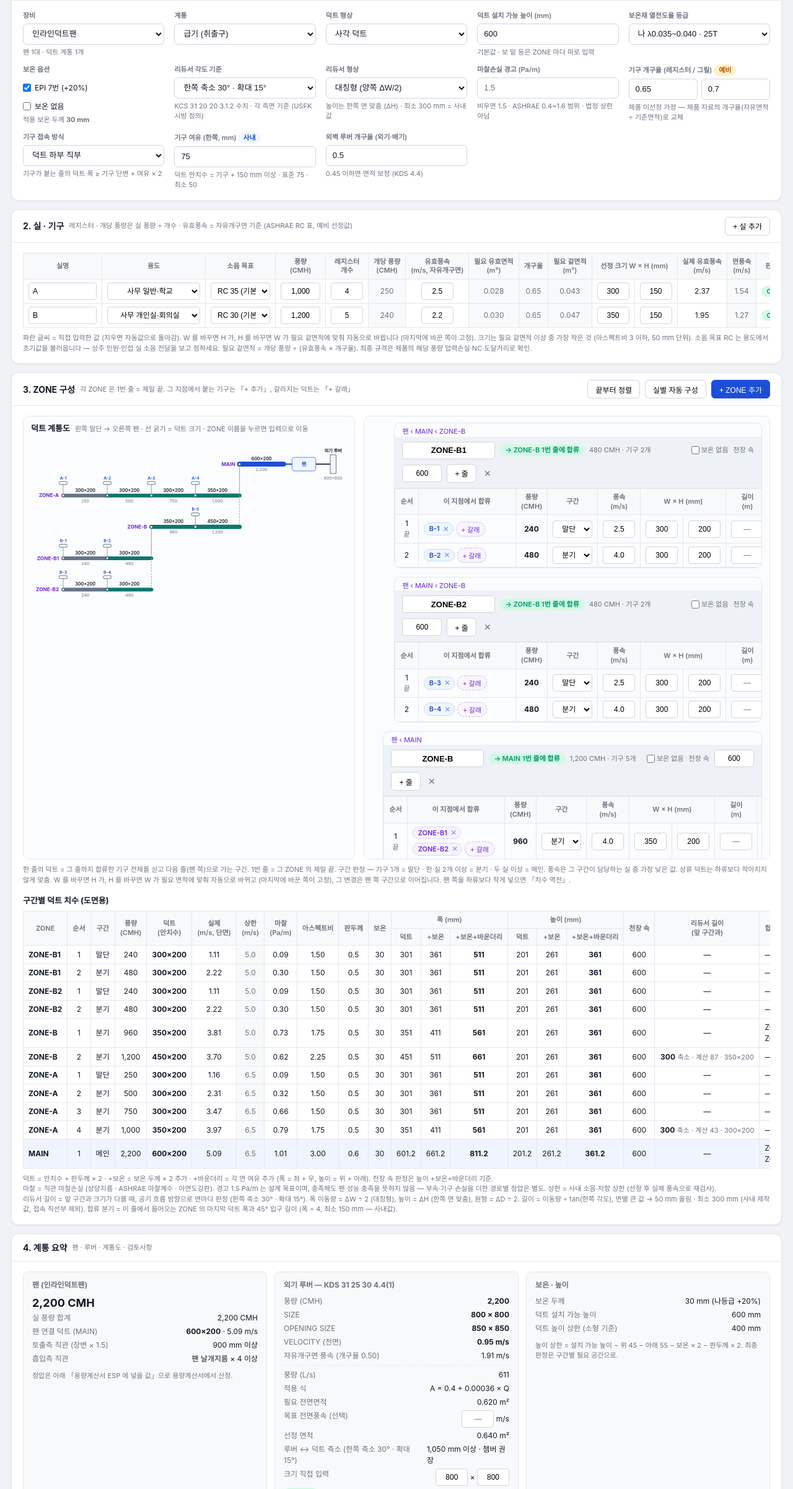
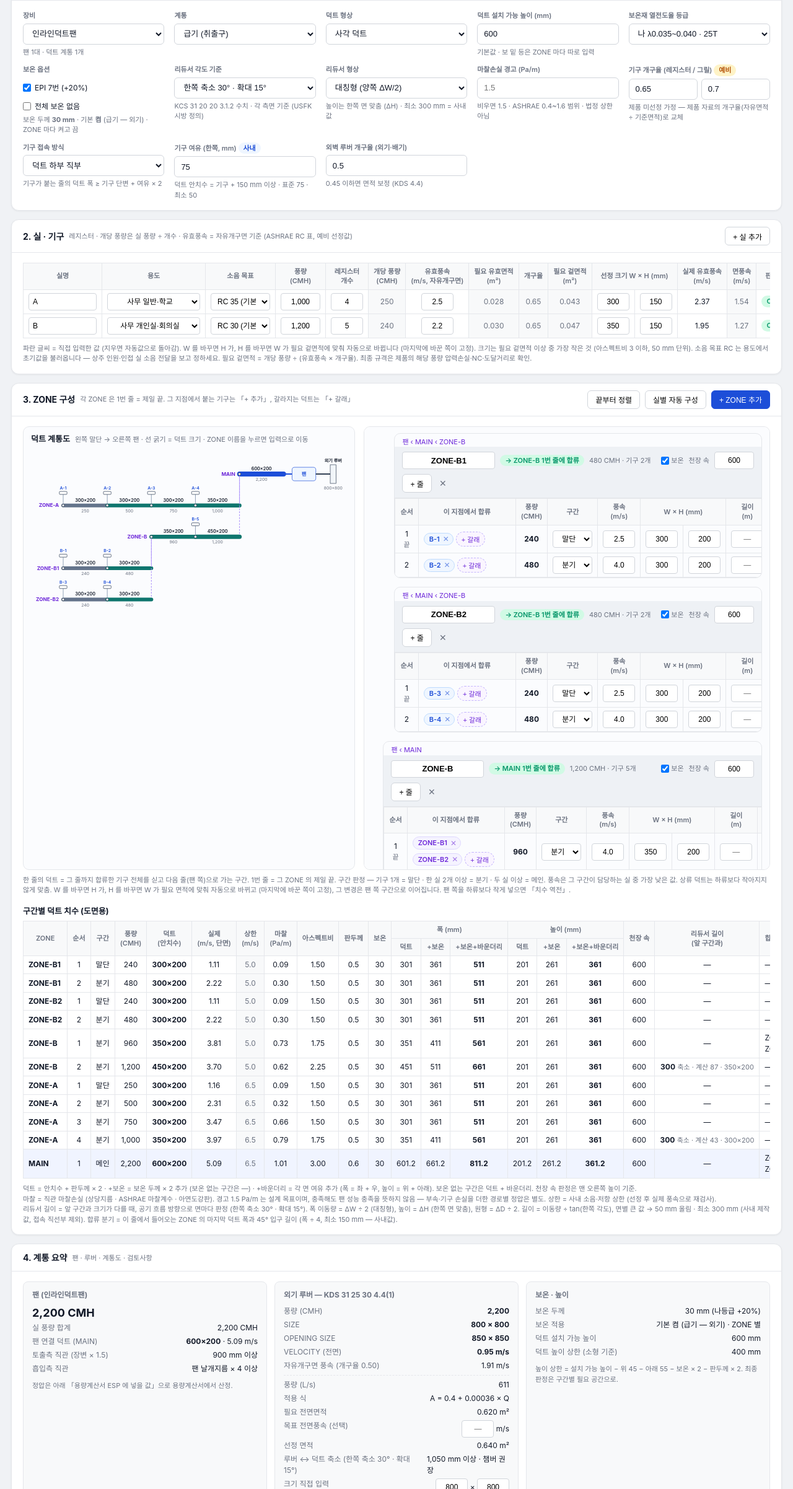
Before and after one commit to CHOI-ILKWON/duct-calc, a plain HTML site: page index.html in a window 1280 px wide. Shown: the part 114-2517 px from the top of the page at 62% size. Drawn offline with Linux system fonts and the light colour scheme.

Commit message:
Feat: 보온 ZONE 별 켜고 끄기 · 기본값 급기 켬/배기 끔 · 치수표 「덕트+바운더리」
- 보온 기본: 급기(외기·전열교환기 SA) 켬, 배기(실내 공기·RA·천정형팬) 끔 — KDS 31 25 30 1.6(5) 결로 기준
- ZONE 마다 「보온」 체크로 켜고 끔, 계통 설정은 「전체 보온 없음」
- 구간별 치수표: 보온 없는 구간은 +보온 칸 「—」, 맨 오른쪽 = 덕트+바운더리 (머리글도 따라 바뀜)
- 전열교환기 OA·EA 덕트 보온 필수 표시, 배기 토출 구간 결로 검토 안내
- 이전 저장 파일은 결과가 바뀌지 않게 ZONE 보온 켬으로 불러옴

Co-Authored-By: Claude Opus 5.5 <noreply@anthropic.com>
Claude-Session: https://claude.ai/code/session_01HpXSPmEBtE4B8SA64V7mak

```diff
--- a/index.html
+++ b/index.html
@@ -193,7 +193,12 @@ function transLen(up,dn,round){
 // 보온 — KCS 31 20 05 덕트 보온두께 (내부 10~40℃, RH 75% 미만). 열전도율 등급으로 정함
 const INS={ga:[20,'가 λ0.030~0.034'],na:[25,'나 λ0.035~0.040'],da:[30,'다 λ0.041~0.046'],ra:[35,'라 λ0.047~0.051']};
 // 에너지절약설계기준 EPI 기계 7번 — 국가건설기준 두께의 20% 이상 → 5 mm 단위로 올림
-const insT=()=>S.insOff?0:(S.epi?Math.ceil(INS[S.insGrade][0]*1.2/5-1e-9)*5:INS[S.insGrade][0]);
+const insThk=()=>S.epi?Math.ceil(INS[S.insGrade][0]*1.2/5-1e-9)*5:INS[S.insGrade][0];
+// 보온 여부 — 결로는 덕트 안 공기와 주변 온도 차이로 생긴다 (KDS 31 25 30 1.6(5)).
+//   기본: 급기(외기·전열교환기 SA) = 보온, 배기(실내 공기 · 전열교환기 RA · 천정형팬) = 보온 없음. ZONE 마다 켜고 끈다
+//   (외벽 가까운 배기·비난방 공간 통과 구간은 켜서 검토)
+const insDef=()=>!isCeil()&&S.mode==='supply';
+const insT=()=>S.insOff||!insDef()?0:insThk();
 
 // 판두께 — 각형은 장변, 원형(스파이럴)은 지름 기준. 교재값 · KCS 31 20 20 원문 대조 필요
 function plateRect(L){ if(L<=450)return .5; if(L<=750)return .6; if(L<=1500)return .8; if(L<=2200)return 1.0; return 1.2; }
@@ -212,7 +217,7 @@ function pickStd(list,mm){ for(const d of list) if(d>=mm-1e-6) return d; return
 const KEY='duct-calc-v2';
 let _n=0; const uid=p=>p+Date.now().toString(36).slice(-4)+(++_n).toString(36);
 function blank(){ return {v:2,project:'',mode:'supply',shape:'rect',device:'inline',apt46:false,rcV:true,ceil:600,
-  insGrade:'na',epi:true,insOff:false,mount:'bottom',fitGap:75,fitV2:true,ventV:4.0,ventOpen:0.7,regOpen:0.65,grilleOpen:0.70,louverOpen:0.50,louverV:null,louverO:{w:null,h:null},
+  insGrade:'na',epi:true,insOff:false,insV:true,mount:'bottom',fitGap:75,fitV2:true,ventV:4.0,ventOpen:0.7,regOpen:0.65,grilleOpen:0.70,louverOpen:0.50,louverV:null,louverO:{w:null,h:null},
   redMode:'side',redShape:'conc',redAng:[30,15],pamW:null,
   rooms:[],zones:[]}; }
 let S=blank();
@@ -310,7 +315,7 @@ function normalize(){
   }
 }
 const hMax=(c=S.ceil,ins=insT())=>Math.max(100,floor50(c-45-55-2*ins-2*0.5));
-const zIns=z=>z&&z.insOff?0:insT();
+const zIns=z=>S.insOff?0:((z&&z.ins!=null)?z.ins:insDef())?insThk():0;
 const zCeil=z=>(z&&z.ceil)||S.ceil;
 // 기구 양쪽 여유 합 — 덕트 안치수 ≥ 기구 + 여유 × 2.
 //   한쪽 75 mm = 사내 시공 관행 (레지스터 테두리 25~30 + 덕트 모서리 이음부를 피한 피스 자리 15~20 + 보온 마감·오차).
@@ -504,8 +509,8 @@ function renderSys(){
     <div class="fg"><span class="fl">보온재 열전도율 등급</span>${sel(Object.entries(INS).map(([k,v])=>[k,v[1]+' · '+v[0]+'T']),S.insGrade,"setSys('insGrade',this.value)")}</div>
     <div class="fg"><span class="fl">보온 옵션</span>
       <label class="chk"><input type="checkbox" ${S.epi?'checked':''} onchange="setSys('epi',this.checked)">EPI 7번 (+20%)</label>
-      <label class="chk" style="height:auto"><input type="checkbox" ${S.insOff?'checked':''} onchange="setSys('insOff',this.checked)">보온 없음</label>
-      <span class="fh">적용 보온 두께 <b>${t} mm</b></span></div>
+      <label class="chk" style="height:auto"><input type="checkbox" ${S.insOff?'checked':''} onchange="setSys('insOff',this.checked)">전체 보온 없음</label>
+      <span class="fh">보온 두께 <b>${insThk()} mm</b> · 기본 ${S.insOff?'전체 없음':insDef()?'<b>켬</b> (급기 — 외기)':'<b>끔</b> (배기 — 실내 공기)'} · ZONE 마다 켜고 끔</span></div>
     <div class="fg"><span class="fl">리듀서 각도 기준</span>${sel([['side','한쪽 축소 30° · 확대 15°'],['ashrae','전체각 15° (ASHRAE 권장)'],['proj','프로젝트 지정']],S.redMode,"setSys('redMode',this.value)")}
       ${S.redMode==='proj'?`<div style="display:flex;gap:6px;align-items:center;font-size:12px">한쪽 축소 <input class="ti s" type="text" inputmode="decimal" value="${S.redAng[0]}" onchange="setRedAng(0,this.value)">° 확대 <input class="ti s" type="text" inputmode="decimal" value="${S.redAng[1]}" onchange="setRedAng(1,this.value)">°</div>`:''}
       <span class="fh">${S.redMode==='side'?'KCS 31 20 20 3.1.2 수치 · 각 측면 기준 (USFK 시방 정의)':S.redMode==='ashrae'?'손실·소음 저감용 완만한 권장 — 길이 약 4~7배':'승인된 상세도·시방의 각도'}</span></div>
@@ -596,7 +601,7 @@ function renderZones(){
       ${isRoot?`<span class="badge b-info">${isCeil()?'벤트캡 연결':'팬 연결'}</span>`:parent?`<span class="badge b-ok">→ ${esc(parent.name)} ${pRow}번 줄에 합류</span>`:'<span class="badge b-warn">미연결 — 다른 ZONE 의 줄에서 「+ 추가」로 붙이세요</span>'}
       <span class="card-s">${f0(res.flow)} CMH · 기구 ${res.outlets.length}개</span>
       <span style="flex:1"></span>
-      <label class="card-s" style="display:flex;gap:3px;align-items:center;cursor:pointer" title="결로 위험이 없는 실내 배기 구간 등"><input type="checkbox" ${z.insOff?'checked':''} onchange="zoneSet('${z.id}','insOff',this.checked)">보온 없음</label>
+      <label class="card-s" style="display:flex;gap:3px;align-items:center;cursor:pointer;${z.ins!=null?'color:var(--info);font-weight:700':''}" title="기본: ${insDef()?'급기 = 보온':'배기 = 보온 없음'}. 외벽 가까운 배기·비난방 공간 통과 구간은 켜서 결로 검토"><input type="checkbox" ${zIns(z)>0?'checked':''} ${S.insOff?'disabled':''} onchange="zoneSet('${z.id}','ins',this.checked)">보온</label>
       <span class="card-s">천장 속</span><input class="ti n${z.ceil?' ov':''}" type="text" inputmode="decimal" step="50" value="${f0(zCeil(z))}" title="이 ZONE 의 덕트 설치 가능 높이 (비우면 기본값)" onchange="zoneSet('${z.id}','ceil',this.value)">
       <button class="btn" onclick="rowAdd('${z.id}')">+ 줄</button>
       <button class="btn-x" title="ZONE 삭제" onclick="zoneDel('${z.id}')">✕</button></div>
@@ -615,7 +620,7 @@ function renderZones(){
       if(!s||s.empty){ h+=`<tr><td>${lab}</td><td class="l"><div class="chips">${chips}${addSel}${br}</div></td><td colspan="${round?7:8}" class="cv">기구 또는 ZONE 을 추가하세요</td><td style="white-space:nowrap">${ctl}</td></tr>`; return; }
       const chk=segChecks(s).map(c=>`<span class="badge ${c[0]}">${c[1]}</span>`).join(' ')||'<span class="badge b-ok">OK</span>';
       h+=`<tr class="${s.type==='main'?'seg-main':''}"><td>${lab}</td><td class="l"><div class="chips">${chips}${addSel}${br}</div></td>
-        <td><b>${f0(s.flow)}</b></td><td><select class="ti${row.tO?' ov':''}" style="width:64px" title="자동: ${SEG_NAME[s.typeAuto]} — 실제 역할(연결 구조·담당 풍량)이 다르면 바꾸세요" onchange="rowType('${z.id}','${row.id}',this.value)">${(isCeil()?['merge','fdis']:['main','branch','term']).map(t=>`<option value="${t}"${t===s.type?' selected':''}>${SEG_NAME[t]}</option>`).join('')}</select></td>
+        <td><b>${f0(s.flow)}</b></td><td><select class="ti${row.tO?' ov':''}" style="width:${isCeil()?92:64}px" title="자동: ${SEG_NAME[s.typeAuto]} — 실제 역할(연결 구조·담당 풍량)이 다르면 바꾸세요" onchange="rowType('${z.id}','${row.id}',this.value)">${(isCeil()?['merge','fdis']:['main','branch','term']).map(t=>`<option value="${t}"${t===s.type?' selected':''}>${SEG_NAME[t]}</option>`).join('')}</select></td>
         <td><input class="ti s${row.vO?' ov':''}" type="text" inputmode="decimal" step="0.1" value="${s.type==='fdis'&&!row.vO?'':f1(s.V)}" placeholder="${s.type==='fdis'?'Pa/m':''}" title="${s.type==='fdis'?'팬 토출관은 접속구 지름에서 시작해 Pa/m 목표로 키웁니다. 풍속을 넣으면 풍속으로 정함':''}" onchange="rowSet('${z.id}','${row.id}','vO',this.value)"></td>
         ${round?`<td><input class="ti s${row.dO?' ov':''}" type="text" inputmode="decimal" step="25" value="${f0(s.d)}" onchange="rowSet('${z.id}','${row.id}','dO',this.value)"></td>`
           :`<td><input class="ti s${row.wO?' ov':''}" type="text" inputmode="decimal" step="50" value="${f0(s.w)}" onchange="rowSet('${z.id}','${row.id}','wO',this.value)"></td>
@@ -655,15 +660,18 @@ function segTableHTML(){
       const rdTxt=rd?`<b>${f0(rd.L)}</b> <span class="card-s">${rd.kind} · 계산 ${f0(rd.raw)} · ${rd.from}</span>`:'—';
       const brTxt=br.length?br.map(b=>`${esc(b.name)} 폭 ${f0(b.bw)} → <b>${f0(b.L)}</b>`).join('<br>'):'—';
       rows+=`<tr class="${s.type==='main'?'seg-main':''}"><td class="l"><b>${esc(z.name)}</b></td><td>${i+1}</td><td>${SEG_NAME[s.type]}</td><td>${f0(s.flow)}</td>
-        <td><b>${s.dim}</b></td><td>${f2(s.vAct)}</td><td class="cv">${isFinite(s.vmax)?f1(s.vmax):'—'}</td><td${s.pam>pamWarn()+1e-9?' style="color:var(--warn);font-weight:700"':''}>${f2(s.pam)}</td>${round?'':`<td>${f2(s.ar)}</td>`}<td>${s.plate}</td><td>${s.ins}</td>
-        <td>${mm(dW)}</td><td>${mm(s.outW)}</td><td><b>${mm(s.totW)}</b></td>
-        <td>${mm(dH)}</td><td>${mm(s.outH)}</td><td><b>${mm(s.totH)}</b></td><td>${f0(s.ceil)}</td><td style="white-space:nowrap">${rdTxt}</td><td class="l" style="white-space:nowrap">${brTxt}</td><td style="white-space:nowrap">${chk}</td></tr>`; }); }
+        <td><b>${s.dim}</b></td><td>${f2(s.vAct)}</td><td class="cv">${isFinite(s.vmax)?f1(s.vmax):'—'}</td><td${s.pam>pamWarn()+1e-9?' style="color:var(--warn);font-weight:700"':''}>${f2(s.pam)}</td>${round?'':`<td>${f2(s.ar)}</td>`}<td>${s.plate}</td><td>${s.ins||'없음'}</td>
+        <td>${mm(dW)}</td><td${s.ins?'':' class="cv"'}>${s.ins?mm(s.outW):'—'}</td><td><b>${mm(s.totW)}</b></td>
+        <td>${mm(dH)}</td><td${s.ins?'':' class="cv"'}>${s.ins?mm(s.outH):'—'}</td><td><b>${mm(s.totH)}</b></td><td>${f0(s.ceil)}</td><td style="white-space:nowrap">${rdTxt}</td><td class="l" style="white-space:nowrap">${brTxt}</td><td style="white-space:nowrap">${chk}</td></tr>`; }); }
   if(!rows) return '';
+  // 보온 없는 구간은 덕트 + 바운더리. 섞여 있으면 「(보온)」
+  const segsAll=[]; for(const z of S.zones) for(const x of calcZone(z.id).segs) if(!x.empty) segsAll.push(x);
+  const nIns=segsAll.filter(x=>x.ins>0).length, tl=nIns===0?'덕트+바운더리':nIns===segsAll.length?'+보온+바운더리':'+(보온)+바운더리';
   return `<div style="margin-top:16px"><b>구간별 덕트 치수 (도면용)</b><div class="tw" style="margin-top:6px"><table class="t"><thead>
     <tr><th rowspan="2">ZONE</th><th rowspan="2">순서</th><th rowspan="2">구간</th><th rowspan="2">풍량<br>(CMH)</th><th rowspan="2">덕트<br>(안치수)</th><th rowspan="2">실제<br>(m/s, 단면)</th><th rowspan="2">상한<br>(m/s)</th><th rowspan="2">마찰<br>(Pa/m)</th>${round?'':'<th rowspan="2">아스펙트비</th>'}<th rowspan="2">판두께</th><th rowspan="2">보온</th>
       <th colspan="3">폭 (mm)</th><th colspan="3">높이 (mm)</th><th rowspan="2">천장 속</th><th rowspan="2">리듀서 길이<br>(앞 구간과)</th><th rowspan="2">합류 분기 · 45° 입구 길이 <span class="badge b-info">사내</span></th><th rowspan="2">검토</th></tr>
-    <tr><th>덕트</th><th>+보온</th><th>+보온+바운더리</th><th>덕트</th><th>+보온</th><th>+보온+바운더리</th></tr></thead><tbody>${rows}</tbody></table></div>
-    <p class="note">덕트 = 안치수 + 판두께 × 2 · +보온 = 보온 두께 × 2 추가 · +바운더리 = 각 면 여유 추가 (폭 = 좌 + 우, 높이 = 위 + 아래). 천장 속 판정은 높이 +보온+바운더리 기준.<br>마찰 = 직관 마찰손실 (상당지름 · ASHRAE 마찰계수 · 아연도강판). 경고 ${f1(pamWarn())} Pa/m 는 설계 목표이며, 충족해도 팬 성능 충족을 뜻하지 않음 — 부속·기구 손실을 더한 경로별 정압은 별도. 상한 = 사내 소음·저항 상한 (선정 후 실제 풍속으로 재검사).
+    <tr><th>덕트</th><th>+보온</th><th>${tl}</th><th>덕트</th><th>+보온</th><th>${tl}</th></tr></thead><tbody>${rows}</tbody></table></div>
+    <p class="note">덕트 = 안치수 + 판두께 × 2 · +보온 = 보온 두께 × 2 추가 (보온 없는 구간은 —) · +바운더리 = 각 면 여유 추가 (폭 = 좌 + 우, 높이 = 위 + 아래). 보온 없는 구간은 덕트 + 바운더리. 천장 속 판정은 맨 오른쪽 높이 기준.<br>마찰 = 직관 마찰손실 (상당지름 · ASHRAE 마찰계수 · 아연도강판). 경고 ${f1(pamWarn())} Pa/m 는 설계 목표이며, 충족해도 팬 성능 충족을 뜻하지 않음 — 부속·기구 손실을 더한 경로별 정압은 별도. 상한 = 사내 소음·저항 상한 (선정 후 실제 풍속으로 재검사).
     <br>리듀서 길이 = 앞 구간과 크기가 다를 때, 공기 흐름 방향으로 면마다 판정 (${redAngles().name}). 폭 이동량 = ${S.redShape==='ecc'?'ΔW (편심형, 한쪽 면 일직선)':'ΔW ÷ 2 (대칭형)'}, 높이 = ΔH (한쪽 면 맞춤), 원형 = ΔD ÷ 2. 길이 = 이동량 ÷ tan(한쪽 각도), 면별 큰 값 → 50 mm 올림 · 최소 300 mm (사내 제작값, 접속 직선부 제외). 합류 분기 = 이 줄에서 들어오는 ZONE 의 마지막 덕트 폭과 45° 입구 길이 (폭 ÷ 4, 최소 150 mm — 사내값).</p></div>`;
 }
 // ── 덕트 계통도 (SVG) — 왼쪽 말단 → 오른쪽 팬. 기구는 줄 위로, 합류 ZONE 은 아래로 붙는다
@@ -788,10 +796,12 @@ function renderSummary(){
       ${L.gap?'<p class="note">2,400~3,300 L/s 는 KDS 원문에 정해지지 않은 구간 — 면적식과 전면풍속 2.5 m/s 중 큰 면적을 쓰는 설계 보완값입니다.</p>':''}
       <p class="note">최종: 제품의 자유면적·압력손실·빗물 유입 방지 성능 확인.${ex?' 팬 뒤 양압 배기덕트는 거실 천장 속에 두지 않음 (KDS 1.6(6)).':''}</p></div>
     <div class="sbox"><h4>보온 · 높이</h4>
-      <div class="row"><span>보온 두께</span><span>${insT()} mm (${S.insOff?'없음':INS[S.insGrade][1].split(' ')[0]+'등급'+(S.epi?' +20%':'')})</span></div>
+      <div class="row"><span>보온 두께</span><span>${insThk()} mm (${INS[S.insGrade][1].split(' ')[0]+'등급'+(S.epi?' +20%':'')})</span></div>
+      <div class="row"><span>보온 적용</span><span>${S.insOff?'전체 없음':`기본 ${insDef()?'켬 (급기 — 외기)':'끔 (배기 — 실내 공기)'} · ZONE 별`}</span></div>
+      ${S.device==='hrv'?`<div class="row"><span>OA · EA 덕트 (본체 ↔ 외부)</span><span>${S.spigotD?'접속구 φ'+f0(S.spigotD)+' · ':''}<b>보온 필수</b></span></div>`:''}
       <div class="row"><span>덕트 설치 가능 높이</span><span>${f0(S.ceil)} mm</span></div>
       <div class="row"><span>덕트 높이 상한 (소형 기준)</span><span>${f0(hMax())} mm</span></div>
-      <p class="note">높이 상한 = 설치 가능 높이 − 위 45 − 아래 55 − 보온 × 2 − 판두께 × 2. 최종 판정은 구간별 필요 공간으로.</p></div>
+      <p class="note">높이 상한 = 설치 가능 높이 − 위 45 − 아래 55 − 보온 × 2 − 판두께 × 2. 최종 판정은 구간별 필요 공간으로.${S.mode==='exhaust'?' 배기는 실내 공기라 기본 보온 없음 — 팬 뒤 외벽까지 토출 구간·비난방 공간 통과 구간은 겨울 결로 검토 (ZONE 의 「보온」).':''}</p></div>
   </div>`;
     const wl=warns.length?warns.map(w=>`<div class="warn-item ${w[0]}">${w[1]}</div>`).join(''):'<div class="warn-item wi-ok">검토사항 없음</div>';
   $('sumBox').innerHTML=sq+espHTML()+stagesHTML()+`<div style="margin-top:14px"><b>검토사항</b><div class="warn-list" style="margin-top:6px">${wl}</div></div>`;
@@ -824,7 +834,7 @@ function renderCeilSummary(Q,totalRoom,m,warns){
       <p class="note">합류관 저항은 그 관을 지나는 팬 모두가 부담합니다. 아래 「팬별 경로」로 팬마다 확인하세요.</p></div>
     ${ventBox(Q,m?m.d:0,'VENT CAP (벤트캡)',true)}
     <div class="sbox"><h4>보온 · 높이</h4>
-      <div class="row"><span>보온 두께</span><span>${insT()} mm${S.insOff?' (없음)':''}</span></div>
+      <div class="row"><span>보온</span><span>기본 끔 (실내 공기) · 켜면 ${insThk()} mm</span></div>
       <div class="row"><span>덕트 설치 가능 높이</span><span>${f0(S.ceil)} mm</span></div>
       <p class="note">화장실 배기덕트는 실내 공기라 보온을 생략하기도 하나, 외벽 가까운 구간은 겨울철 결로를 검토.</p></div></div>
     ${fanPathsHTML()}${stagesHTML()}<div style="margin-top:14px"><b>검토사항</b><div class="warn-list" style="margin-top:6px">${wl}</div></div>`;
@@ -915,7 +925,7 @@ function renderRef(){
   <h4>그릴 직부 · 분기 입구 <span class="badge b-info">사내</span></h4><p>덕트 안치수 ≥ 기구 + 한쪽 75 (양쪽 150) mm. 실제 타공·목·프레임·이음부·보강재·댐퍼 삽입 간섭 확인. 분기 45° 입구 길이 = 폭 ÷ 4, 최소 150 mm.</p>
   <h4>댐퍼 · 팬 · 부속 <span class="badge b-red">법정</span> — KDS 31 25 30</h4><p>분지덕트 잠금형 VD (4.1(3), 4.3.1) · 높이 300 이상 댐퍼 다익 · 댐퍼 면풍속 1.5~7.5 m/s · 엘보 곡률반경 1.5 이상 · 주 덕트 가까이 말단기구 금지 (4.1(11)) · 흡입측 직관 날개지름 × 4 · 토출측 장변 × 1.5 · 플렉시블 2.0 m 이하.</p>
   <h4>아스펙트비 <span class="badge b-red">법정</span></h4><p>4 : 1 이내 원칙 (기계설비 기술기준 별표 9). 3 이하 양호 · 3~4 주의 · 4 초과 분할 검토.</p>
-  <h4>보온 <span class="badge b-warn">예비</span></h4><p>KCS 31 20 05 열전도율 등급 가 20 · 나 25 · 다 30 · 라 35 mm (내부 10~40℃, RH 75% 미만). EPI 7번 적용 시 ×1.2 후 5 mm 올림 — 현행 EPI 항목 적용 조건 확인 전까지 법정 의무로 보지 않음. 덕트 용도·통과 공간·온습도·결로로 구간별 판단 (ZONE 별 「보온 없음」).</p>
+  <h4>보온 <span class="badge b-warn">예비</span></h4><p>KCS 31 20 05 열전도율 등급 가 20 · 나 25 · 다 30 · 라 35 mm (내부 10~40℃, RH 75% 미만). EPI 7번 적용 시 ×1.2 후 5 mm 올림 — 현행 EPI 항목 적용 조건 확인 전까지 법정 의무로 보지 않음. 덕트 용도·통과 공간·온습도·결로로 구간별 판단 — 기본: 급기(외기·전열교환기 SA) 켬 · 배기(실내 공기·RA·천정형팬) 끔, ZONE 별 「보온」으로 켜고 끔. 전열교환기 OA·EA 는 보온 필수. 보온 없는 구간의 필요 공간 = 덕트 + 바운더리.</p>
   <h4>판두께 · 각 면 여유 <span class="badge b-warn">예비</span></h4><p>각형 장변: 450 이하 0.5 · 460~750 0.6 · 760~1,500 0.8 · 1,510~2,200 1.0 · 2,210 이상 1.2 / 원형: 200 이하 0.5 · 210~600 0.6 · 610~800 0.8 · 810~1,000 1.0 (교재값, KCS 31 20 20 표·압력등급 대조 필요).<br>여유(보온 바깥): 각형 장변 750 이하 위 45 · 아래 55 · 좌우 75 / 760~1,500: 55 · 75 · 95 / 초과 65 · 95 · 115 · 원형 600 이하 40 · 20 · 30 / 초과 50 · 40 · 50 (어림값).</p>`;
 }
 
@@ -958,7 +968,7 @@ const Z=id=>zoneById(id), R=(z,rid)=>z&&z.rows.find(r=>r.id===rid);
 function newRow(items=[]){ return {id:uid('w'),items,vO:null,wO:null,hO:null,dO:null}; }
 function zoneAdd(){ S.zones.unshift({id:uid('z'),name:'ZONE-'+(S.zones.length+1),rows:[newRow()]}); render(); }
 function zoneDel(id){ const z=Z(id); if(!z)return; ask(`「${z.name}」 ZONE 을 삭제할까요? 이 ZONE 에 합류하던 갈래 ZONE 은 「미연결」로 남습니다.`,()=>{ S.zones=S.zones.filter(x=>x.id!==id); render(); }); }
-function zoneSet(id,k,v){ const z=Z(id); if(!z)return; if(k==='insOff'){ z.insOff=!!v; return render(); } if(k==='ceil'){ const x=num(v); z.ceil=(x==null||x<=0||x===S.ceil)?null:x; } else z[k]=v; render(); }
+function zoneSet(id,k,v){ const z=Z(id); if(!z)return; if(k==='ins'){ z.ins=(!!v===insDef())?null:!!v; delete z.insOff; return render(); } if(k==='ceil'){ const x=num(v); z.ceil=(x==null||x<=0||x===S.ceil)?null:x; } else z[k]=v; render(); }
 // 이 줄에서 갈라지는 새 ZONE — 이름은 「상위이름-번호」, 만들자마자 이 줄에 합류시킨다
 function rowBranch(zid,rid){
   const z=Z(zid), r=R(z,rid); if(!r) return;
@@ -1036,6 +1046,8 @@ function adopt(d){
   // 실내 2.0 m/s 일괄 적용(ventOnly) 폐지 → 공동주택 환기 옵션(apt46, 기본 끔) · 내진 자동 상향(seisAvoid) 폐지 (2026-10-26)
   if(!d.rcV){ S.apt46=false; S.rcV=true; } delete S.ventOnly; delete S.seisAvoid;
   if(!Array.isArray(S.redAng)) S.redAng=[30,15];
+  // 보온 기본값 변경 (2026-10-27): 전에는 전체 보온 → 이전 파일은 결과가 바뀌지 않게 ZONE 마다 보온 켬으로 고정
+  if(!d.insV){ const fix=zs=>(zs||[]).forEach(z=>{ z.ins=z.insOff?false:true; delete z.insOff; }); fix(S.zones); if(S.other) fix(S.other.zones); S.insV=true; }
   if(S.device==='ceiling'){ S.shape='round'; S.mode='exhaust'; }
 }
 function loadJSON(e){
```
